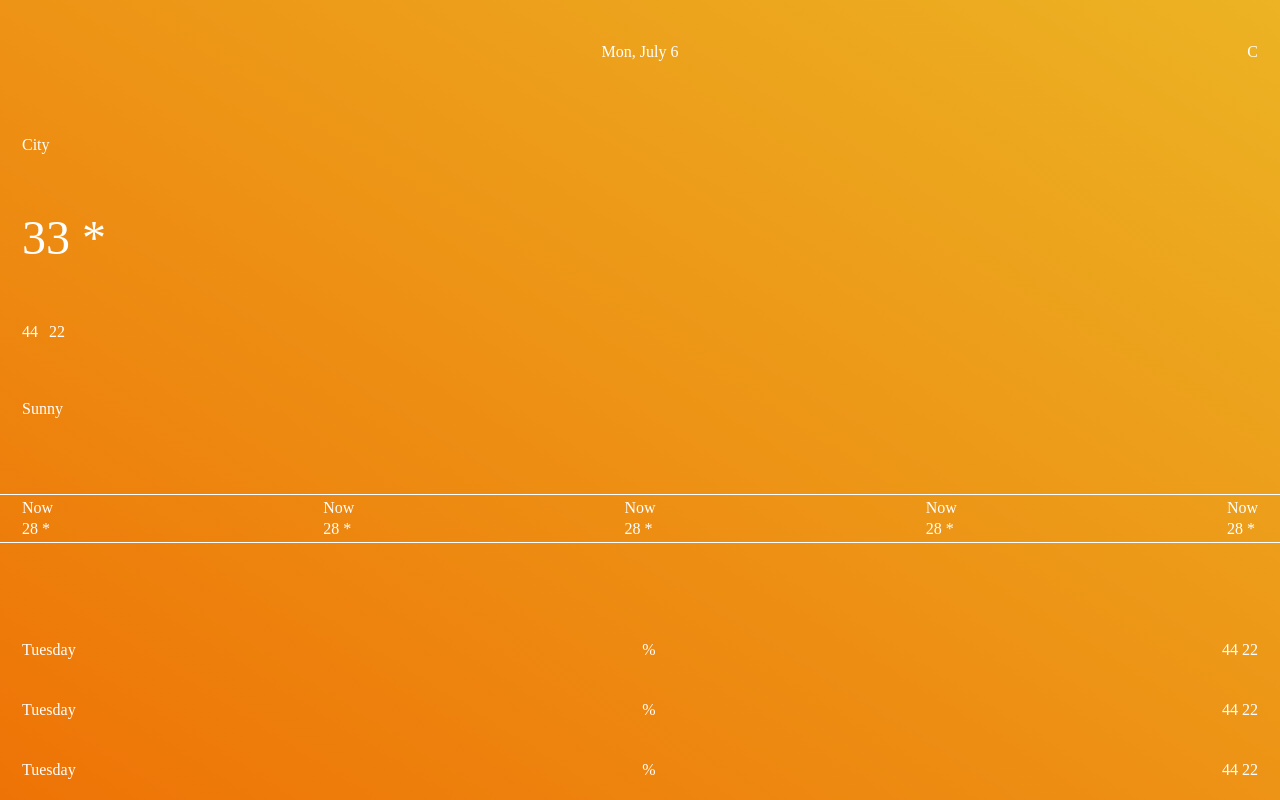
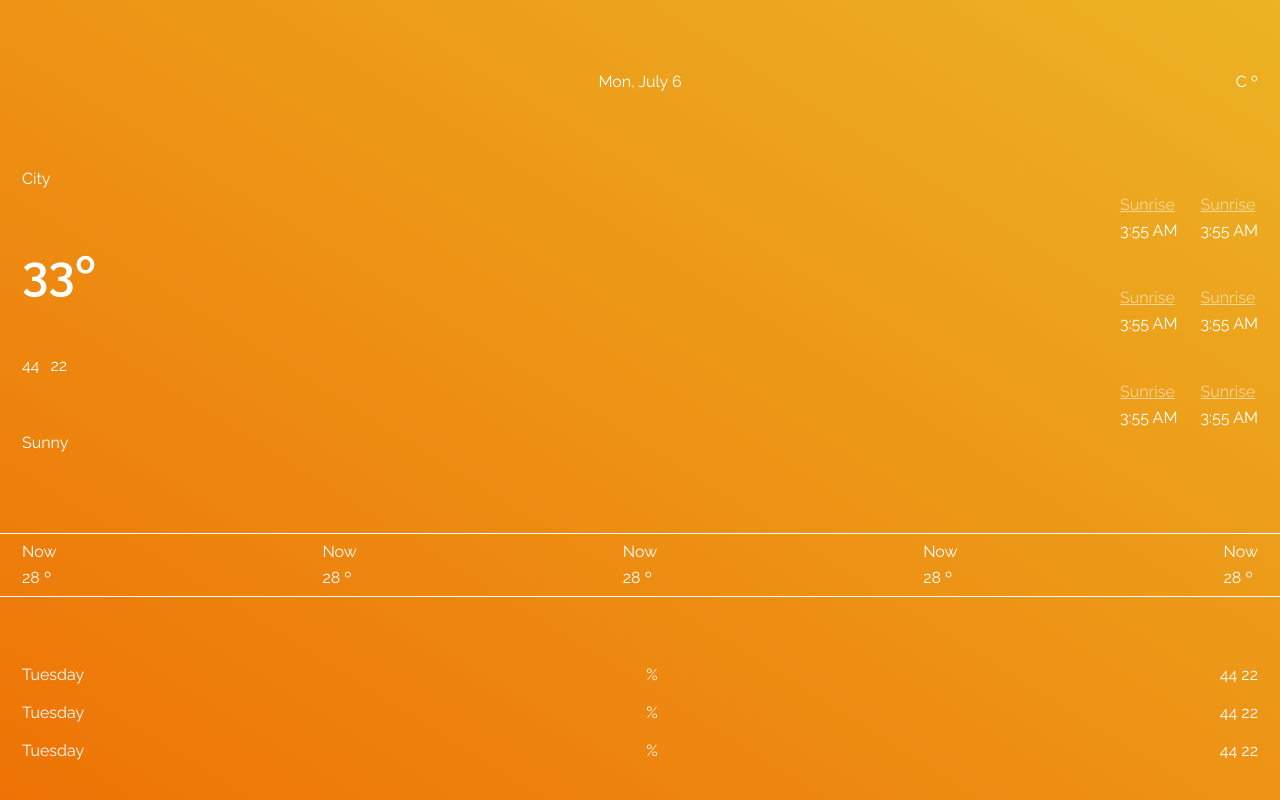
Before and after one commit to mlevitas94/weather-API, a React (Create React App) app: page /1 in a window 1280 px wide. Built offline with nearby package versions, Linux system fonts and the light colour scheme.

Commit message:
FullReport design progress

```diff
--- a/public/index.html
+++ b/public/index.html
@@ -1,20 +1,22 @@
 <!DOCTYPE html>
 <html lang="en">
+
 <head>
   <meta charset="utf-8" />
   <link rel="icon" href="%PUBLIC_URL%/favicon.ico" />
   <meta name="viewport" content="width=device-width, initial-scale=1" />
   <meta name="theme-color" content="#000000" />
-    <meta
-      name="description"
-      content="Custom weather API display created by Mark Levitas"
-    />
+  <meta name="description" content="Custom weather API display created by Mark Levitas" />
   <link rel="manifest" href="%PUBLIC_URL%/manifest.json" />
+  <link rel="preconnect" href="https://fonts.gstatic.com">
+  <link href="https://fonts.googleapis.com/css2?family=Raleway:wght@100;400;600&display=swap" rel="stylesheet">
 
   <title>Weather API</title>
 </head>
+
 <body>
   <noscript>You need to enable JavaScript to run this app.</noscript>
   <div id="root"></div>
 </body>
+
 </html>
--- a/src/index.css
+++ b/src/index.css
@@ -34,6 +34,7 @@
 }
 body {
 	line-height: 1;
+	font-family: 'Raleway', sans-serif;
 }
 ol, ul {
 	list-style: none;
--- a/src/pages/FullReport/FullReport.js
+++ b/src/pages/FullReport/FullReport.js
@@ -7,12 +7,12 @@
         <div className='fullReportCont'>
             <div className='header'>
                 <h3>Mon, July 6</h3>
-                <div className='tempType'>C</div>
+                <div className='tempType'>C º</div>
             </div>
             <div className='mainInfo'>
                 <div className='infoColumnLeft'>
                     <h4>City</h4>
-                    <span className='temp'>33 *</span>
+                    <span className='temp'>33º</span>
                     <div className='highLow'>
                         <span className='high'>44</span>
                         <span className='low'>22</span>
@@ -21,27 +21,53 @@
                         Sunny
                     </div>
                 </div>
+                <div className='infoColumnRight'>
+                    <div>
+                        <span>Sunrise</span>
+                        <span>3:55 AM</span>
+                    </div>
+                    <div>
+                        <span>Sunrise</span>
+                        <span>3:55 AM</span>
+                    </div>
+                    <div>
+                        <span>Sunrise</span>
+                        <span>3:55 AM</span>
+                    </div>
+                    <div>
+                        <span>Sunrise</span>
+                        <span>3:55 AM</span>
+                    </div>
+                    <div>
+                        <span>Sunrise</span>
+                        <span>3:55 AM</span>
+                    </div>
+                    <div>
+                        <span>Sunrise</span>
+                        <span>3:55 AM</span>
+                    </div>
+                </div>
             </div>
             <div className='hourly'>
                 <div>
                     <span>Now</span>
-                    <span>28 *</span>
+                    <span>28 º</span>
                 </div>
                 <div>
                     <span>Now</span>
-                    <span>28 *</span>
+                    <span>28 º</span>
                 </div>
                 <div>
                     <span>Now</span>
-                    <span>28 *</span>
+                    <span>28 º</span>
                 </div>
                 <div>
                     <span>Now</span>
-                    <span>28 *</span>
+                    <span>28 º</span>
                 </div>
                 <div>
                     <span>Now</span>
-                    <span>28 *</span>
+                    <span>28 º</span>
                 </div>
             </div>
             <div className='threeDay'>
--- a/src/pages/FullReport/FullReport.scss
+++ b/src/pages/FullReport/FullReport.scss
@@ -4,9 +4,11 @@
     height: 100vh;
     display: flex;
     flex-direction: column;
-    justify-content: space-between;
+    justify-content: space-around;
     background: $sunny;
-    color: $white;
+    color: $main;
+    min-width: 300px;
+    min-height: 500px;
     .header {
         position: relative;
         margin-top: 44px;
@@ -18,8 +20,11 @@
         }
     }
     .mainInfo {
-        margin: 0 22px;
+        margin:  22px;
         height: 35%;
+        display: flex;
+        justify-content: space-between;
+
         .infoColumnLeft {
             height: 100%;
             display: flex;
@@ -28,6 +33,7 @@
             .temp {
                 display: block;
                 font-size: $size2;
+                font-weight: bold;
             }
             .highLow {
                 display: flex;
@@ -36,26 +42,50 @@
                 }
             }
         }
+        .infoColumnRight{
+            display: flex;
+            justify-content: space-between;
+            flex-wrap: wrap;
+            width: 138px;
+            align-items: center;
+
+            div{
+                span{
+                    &:first-child{
+                        margin-bottom: 10px;
+                        color: $subtle;
+                        text-decoration: underline;
+                    }
+                    display: block;
+                }
+            }
+        }
     }
     .hourly {
         padding: 0 22px;
         display: flex;
         justify-content: space-between;
-        border-top: 1px solid $white;
-        border-bottom: 1px solid $white;
+        border-top: 1px solid $main;
+        border-bottom: 1px solid $main;
         div {
             span {
                 display: block;
-                margin: 5px 0;
+                margin: 10px 0;
+                &:first-child{
+                    color{
+
+                    }
+                }
             }
         }
     }
     .threeDay {
         display: flex;
         flex-direction: column;
+        justify-content: space-between;
         margin: 0 22px;
         .row {
-            margin: 22px 0;
+            margin: 11px 0;
             display: flex;
             justify-content: space-between;
         }
--- a/src/variables.scss
+++ b/src/variables.scss
@@ -1,3 +1,6 @@
+//font styles
+$raleway : 'Raleway', sans-serif;
+
 // font sizes
 
 $size1 : 1.5rem;
@@ -5,8 +8,14 @@
 
 //font colors
 
-$white : white;
+$main : white;
+$subtle : #ffffff8c;
 
 //background colors
 
 $sunny : linear-gradient(to top right, #EE7306, #ECB324);
+
+
+//screen widths
+
+$widthSm : 400px;
```
Also changed, not shown: 1 other file (tests, documents, lock files or other folders). Lines whose indentation alone changed are shown as unchanged.
